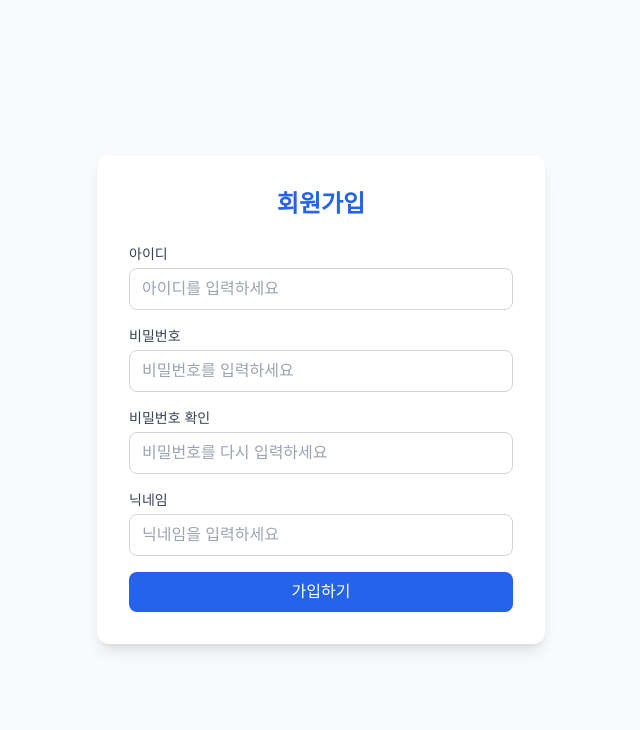
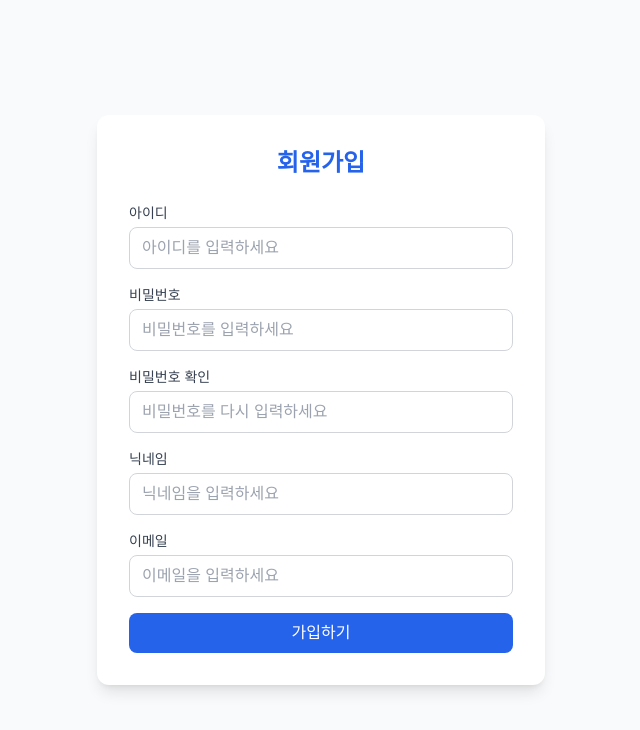
Before and after one commit to min318777/meow-next, a Next.js app: page /signup in a window 1280 px wide. Shown: the top 730 px of the page, without its empty margins (319-959 px from the left). Built offline with nearby package versions, Linux system fonts and the light colour scheme.

Commit message:
feat: 회원가입 페이지 생성

```diff
--- a/src/app/components/Header.jsx
+++ b/src/app/components/Header.jsx
@@ -1,7 +1,9 @@
 "use client";
 import { Search, User, Menu, X } from 'lucide-react';
+import { useRouter } from 'next/navigation';
 
 const Header = ({ isMenuOpen, setIsMenuOpen, isLoggedIn, setIsLoggedIn }) => {
+    const router = useRouter();
   return (
     <header className="bg-white shadow-sm border-b border-gray-200 sticky top-0 z-50">
       <div className="max-w-7xl mx-auto px-4 sm:px-6 lg:px-8">
--- a/src/app/signup/page.jsx
+++ b/src/app/signup/page.jsx
@@ -6,23 +6,35 @@ export default function SignUpPage() {
     username: "",
     password: "",
     confirmPassword: "",
-    nickname: ""
+    nickname: "",
+    email: ""
   });
 
   const handleChange = (e) => {
     setForm({ ...form, [e.target.name]: e.target.value });
   };
 
-  const handleSubmit = (e) => {
+  const handleSubmit = async (e) => {
     e.preventDefault();
-
-    if (form.password !== form.confirmPassword) {
-      alert("비밀번호가 일치하지 않습니다.");
-      return;
+    try{
+        const res = await fetch("http://localhost:8080/api/users/join", {
+            method: "POST",
+            headers: {
+                "Content-Type": "application/json",
+            },
+            body: JSON.stringify(form),
+        });
+        const data = await res.json();
+        if (res.ok){
+            alert("회원가입 성공");
+        } else{
+            alert("회원가입 실패: ${data.message}");
+        }
+    } catch (err){
+        console.error(err);
+        alert("회원가입 중 오류 발생");
     }
-
     console.log("회원가입 데이터:", form);
-    // 여기에 API 요청 코드 추가 가능
   };
 
   return (
@@ -78,6 +90,18 @@ export default function SignUpPage() {
               required
             />
           </div>
+          <div>
+              <label className="block text-sm front-medium text-gray-700">이메일</label>
+              <input
+                type="text"
+                name="email"
+                value={form.email}
+                onChange={handleChange}
+                placeholder="이메일을 입력하세요"
+                className="mt-1 w-full border border-gray-300 rounded-lg px-3 py-2 focus:outline-none focus:ring-2 focus:ring-blue-500"
+                required
+              />
+          </div>
           <button
             type="submit"
             className="w-full bg-blue-600 text-white py-2 rounded-lg hover:bg-blue-700 transition-colors"
```
